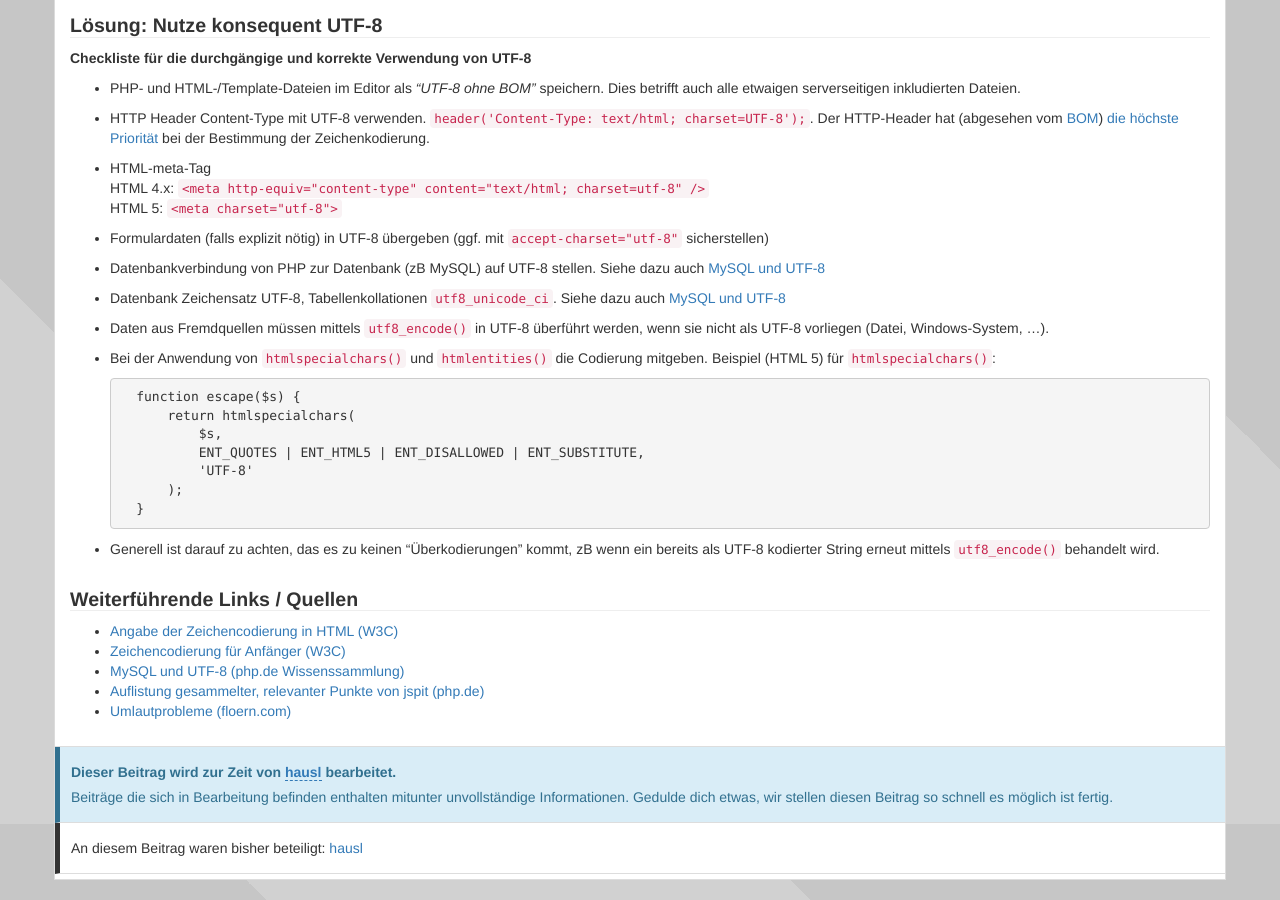
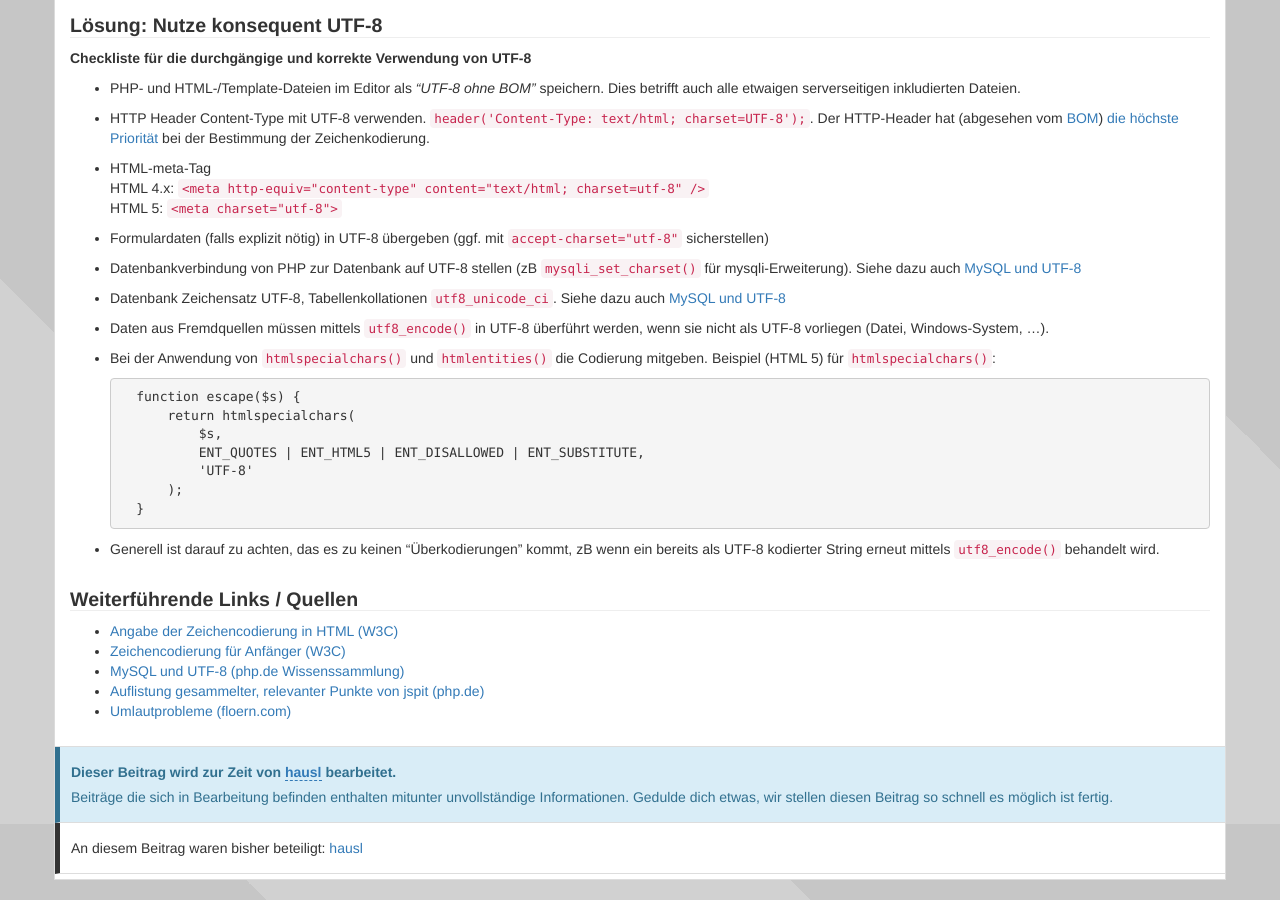
Before and after one commit to php-de/php-de.github.io, a Jekyll site: the page built from debugging/11_utf-8.md, in a window 1280 px wide and 900 px high, scrolled down 976 px. Built offline with Jekyll 4.4.1, drawn with Linux system fonts in a browser that asks for light colours; nearby versions of some CDN libraries.

Commit message:
Update 11_utf-8.md

```diff
--- a/debugging/11_utf-8.md
+++ b/debugging/11_utf-8.md
@@ -93,7 +93,7 @@ Was zu beachten ist, damit es zu keiner solchen Fehlinterpretation kommt, ist [w
 
 * Formulardaten (falls explizit nötig) in UTF-8 übergeben (ggf. mit `accept-charset="utf-8"` sicherstellen)
 
-* Datenbankverbindung von PHP zur Datenbank (zB MySQL) auf UTF-8 stellen. Siehe dazu auch [MySQL und UTF-8]({{ page.root }}/jumpto/mysql-and-utf8/)
+* Datenbankverbindung von PHP zur Datenbank auf UTF-8 stellen (zB `mysqli_set_charset()` für mysqli-Erweiterung). Siehe dazu auch [MySQL und UTF-8]({{ page.root }}/jumpto/mysql-and-utf8/)
 
 * Datenbank Zeichensatz UTF-8, Tabellenkollationen `utf8_unicode_ci`. Siehe dazu auch [MySQL und UTF-8]({{ page.root }}/jumpto/mysql-and-utf8/)
 
```
